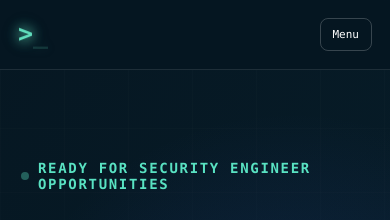
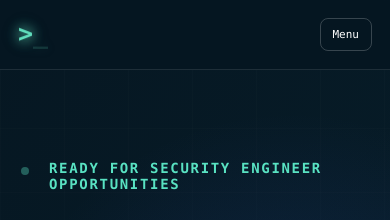
Before and after one commit to vedrico14/Portofolio-Rico_Fedryan, a Next.js app: page / in a window 390 px wide. Shown: the top 220 px of the page. Built offline with nearby package versions, Linux system fonts and the light colour scheme.

Commit message:
Implement mobile styles for hero eyebrow component
Add mobile-specific styles for status dot alignment and text positioning.

```diff
--- a/app/globals.css
+++ b/app/globals.css
@@ -2100,3 +2100,28 @@ a[href="#experience"],
   position: relative;
   left: -4px;
 }
+
+/* ===== POSISI STATUS DOT KHUSUS MOBILE ===== */
+@media (max-width: 800px) {
+  .hero .eyebrow.light {
+    display: flex !important;
+    align-items: flex-start !important;
+    gap: 20px !important;
+  }
+
+  /* Sejajarkan titik dengan baris pertama: READY */
+  .hero .eyebrow.light .status-dot {
+    position: relative !important;
+    left: 0 !important;
+    top: 0 !important;
+    margin-top: 7px !important;
+    flex: 0 0 auto !important;
+  }
+
+  /* Hilangkan pergeseran kiri pada teks khusus mobile */
+  .hero .eyebrow.light .ready-text {
+    position: relative !important;
+    left: 0 !important;
+    min-width: 0;
+  }
+}
```
